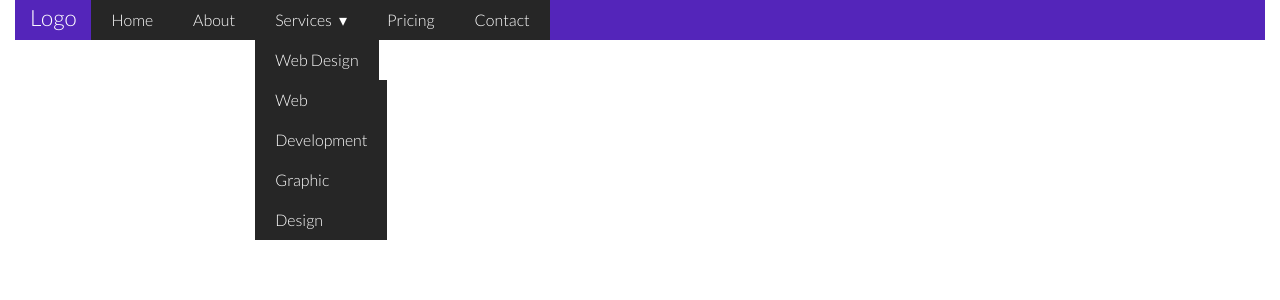
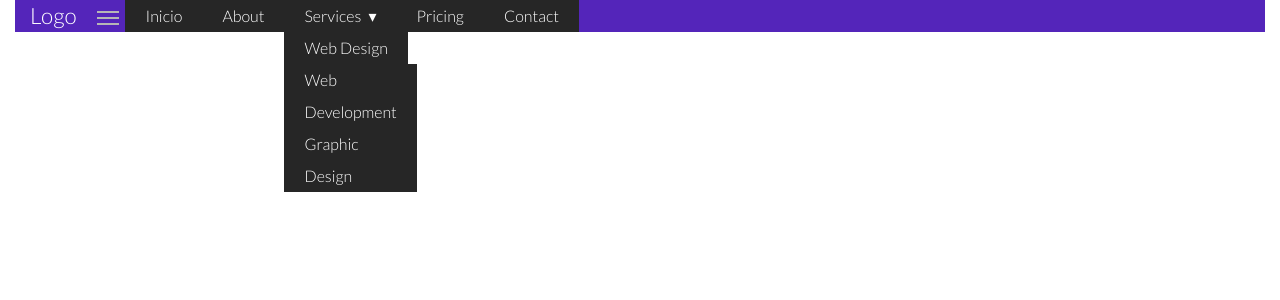
Before and after one commit to AlmondBro/serviiris, a React (Create React App) app: page / in a window 1280 px wide. Shown: the top 300 px of the page. Built offline with nearby package versions, Linux system fonts and the light colour scheme.

Commit message:
Edit Navbar logo properties

```diff
--- a/src/components/Header/NavigationBar/NavigationBar.js
+++ b/src/components/Header/NavigationBar/NavigationBar.js
@@ -41,7 +41,8 @@ const NavigationBar = (props) => {
                     <NavLogoContainer className="nav-logo-container">
                         <NavLogoContainerLink href="#!">Logo</NavLogoContainerLink>
                     </NavLogoContainer>
-                    <Nav>
+                    <NavBarToggle/>
+                    <Nav id="basic-navbar-nav">
                         {/* <div class="nav-mobile">
                             <a id="nav-toggle" href="#!">
                                 <span></span>
@@ -52,9 +53,10 @@ const NavigationBar = (props) => {
                             <NavLi className="nav-li">
                                 <NavLink
                                     href="#!"
+                                    activeClassName =   "navLink-current"
                                     className="nav-li"
                                 >
-                                Home
+                                    Inicio
                             </NavLink>
                             </NavLi>
                             <NavLi>
@@ -103,6 +105,9 @@ const NavigationBar = (props) => {
 
                     </p>
                 </form> */}
+                {/* <NavLogoContainer className="nav-logo-container">
+                    <NavLogoContainerLink href="#!">Logo</NavLogoContainerLink>
+                </NavLogoContainer> */}
             </NavContainer>
         </NavBar>
     ); //end return
--- a/src/components/Header/NavigationBar/NavigationBarStyledComponents.js
+++ b/src/components/Header/NavigationBar/NavigationBarStyledComponents.js
@@ -16,15 +16,22 @@ import { NavLink as Link } from "react-router-dom";
 
 const NavBar = styled('section')`
   background-color: #5425BA;
+  width: 100%;
 `; //end NavBar
 
 
 const NavContainer = styled('div')`
     /* Breakpoint of 1000px  */
+
+    display: flex;
+    justify-content: center;
+    align-items: center;
+
     width: 100%;
+    height: 100%;
     margin: 0;
     padding: 0;
-    height: 100%;
+
 
     /*
         Offset all the NavigationBar items a
@@ -62,6 +69,9 @@ const Nav = styled('nav')`
     display: inline-flex;
     flex-direction: row;
     justify-content: flex-start;
+
+    margin-right: auto;
+    /*  just a margin: auto value centers everything while keeping left and right float-like effects */
 `; //end Nav
 
 const NavUl = styled('ul')`
@@ -109,7 +119,7 @@ const NavLi = styled('li')`
 let NavLink = styled('a')`
     display: block;
     padding: 0 20px;
-    line-height: 40px;
+    line-height: 2;
     background: #262626;
     color: #ffffff;
     text-decoration: none;
```
